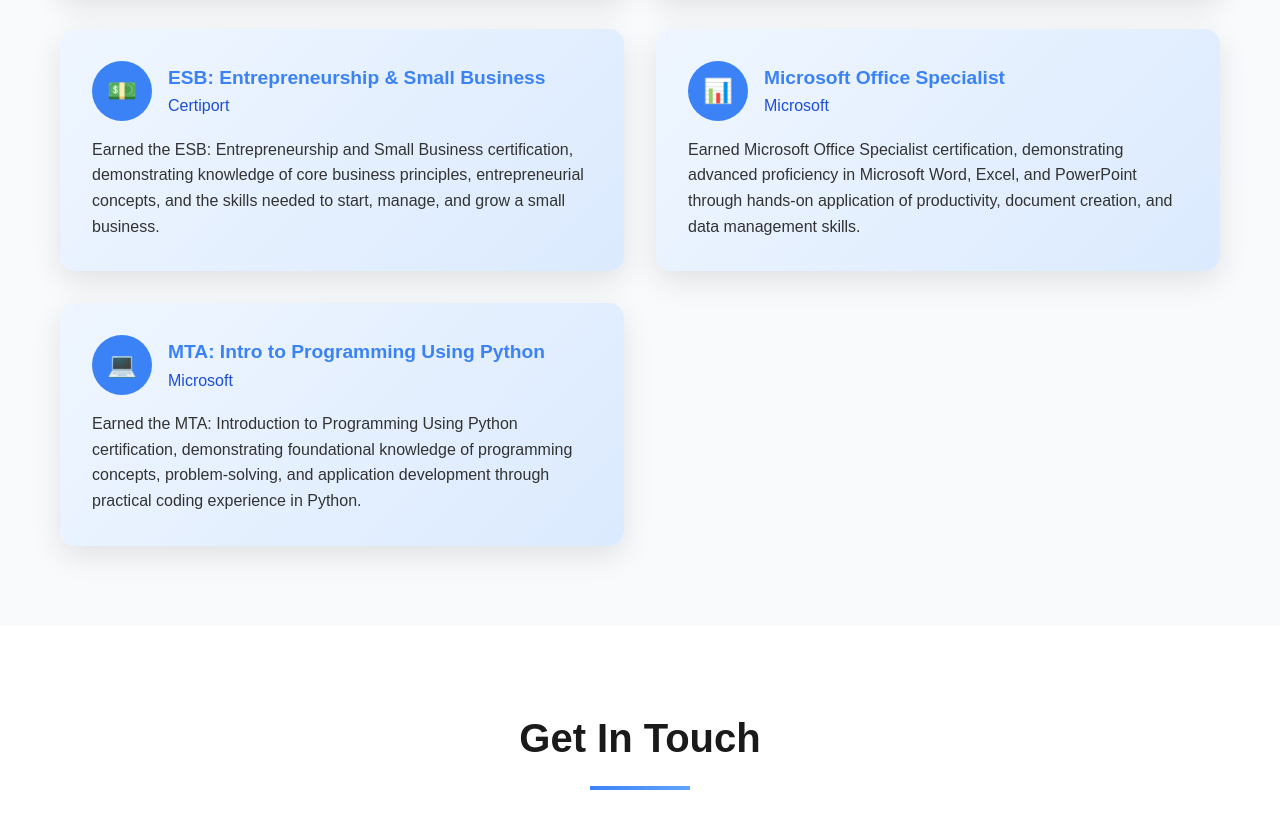
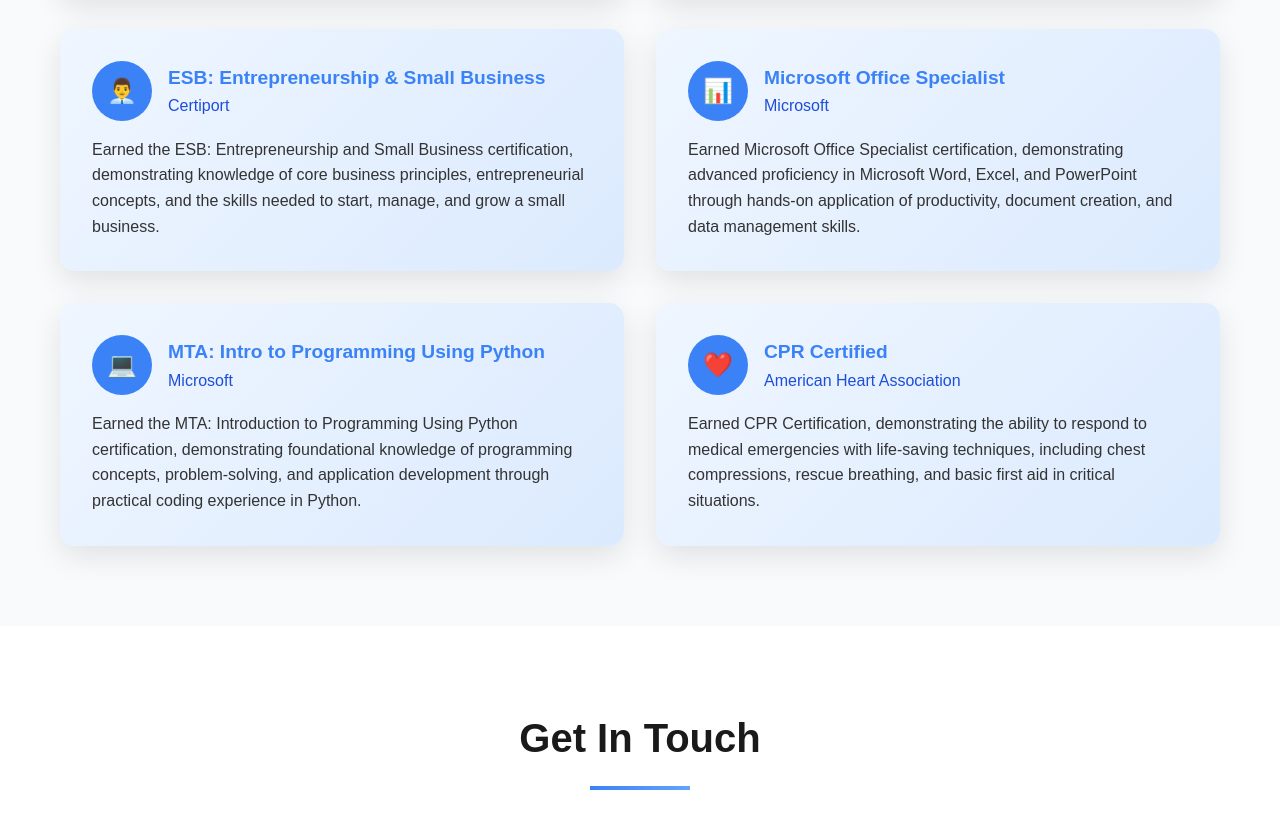
Before and after one commit to Dixit-Ishaan/ishaan-dixit-portfolio, a plain HTML site: page index.html in a window 1280 px wide. Shown: the part 5086-5921 px from the top of the page. Drawn offline with Linux system fonts and the light colour scheme.

Commit message:
Update index.html

```diff
--- a/index.html
+++ b/index.html
@@ -793,7 +793,7 @@
 
                 <div class="achievement-card">
                     <div class="achievement-header">
-                        <div class="achievement-icon">💵</div>
+                        <div class="achievement-icon">👨‍💼</div>
                         <div>
                             <div class="achievement-title">ESB: Entrepreneurship & Small Business</div>
                             <div class="achievement-org">Certiport</div>
@@ -822,6 +822,18 @@
                         </div>
                     </div>
                     <p>Earned the MTA: Introduction to Programming Using Python certification, demonstrating foundational knowledge of programming concepts, problem-solving, and application development through practical coding experience in Python.</p>
+                </div>
+
+
+                <div class="achievement-card">
+                    <div class="achievement-header">
+                        <div class="achievement-icon">❤️</div>
+                        <div>
+                            <div class="achievement-title">CPR Certified</div>
+                            <div class="achievement-org">American Heart Association</div>
+                        </div>
+                    </div>
+                    <p>Earned CPR Certification, demonstrating the ability to respond to medical emergencies with life-saving techniques, including chest compressions, rescue breathing, and basic first aid in critical situations.</p>
                 </div>
             </div>
         </div>
```
